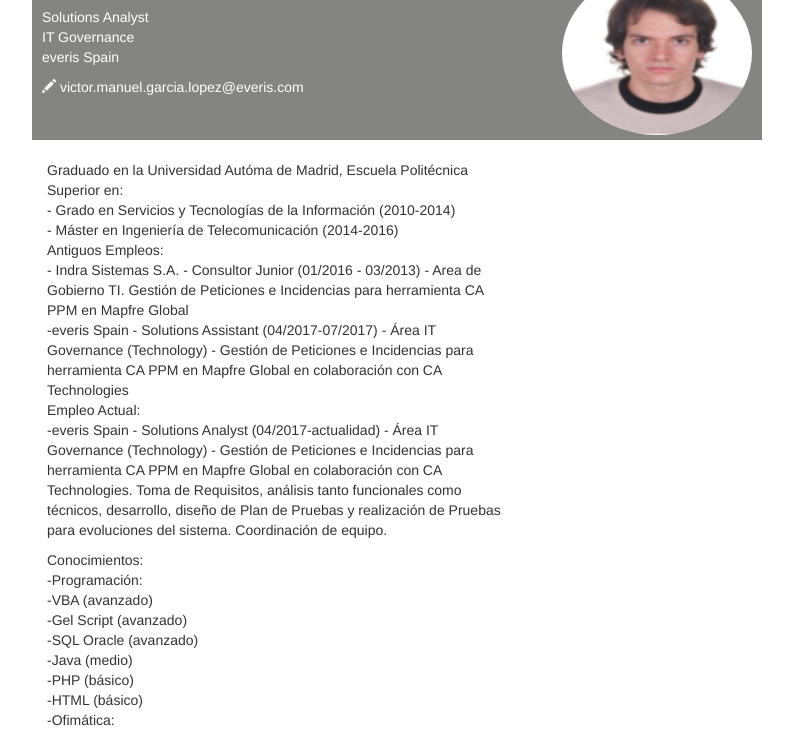
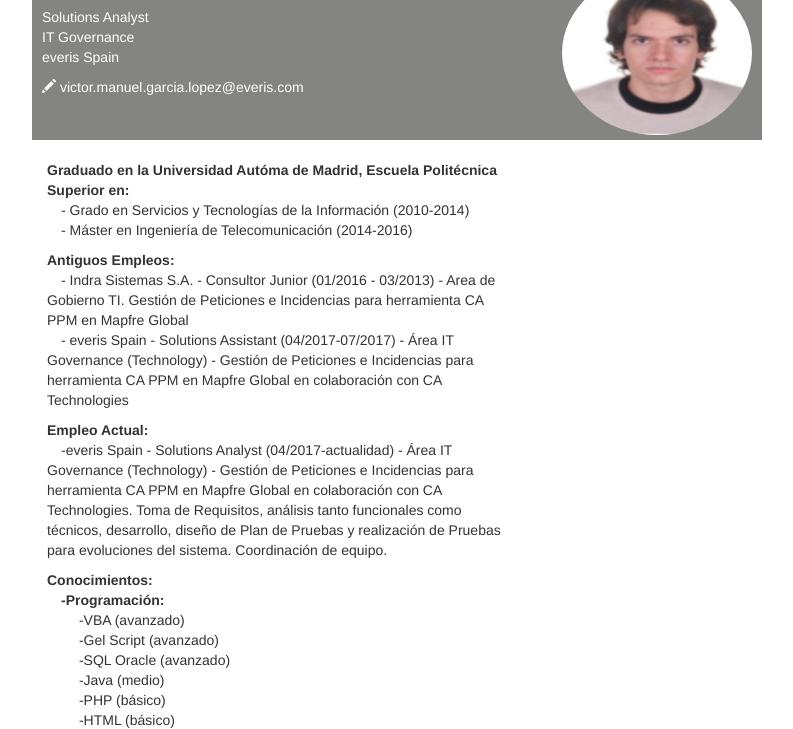
Before and after one commit to glvict1/glvict1.github.io, a plain HTML site: page index.html in a window 1280 px wide. Shown: the part 74-803 px from the top of the page, without its empty margins (243-1036 px from the left). Drawn offline with nearby package versions, Linux system fonts and the light colour scheme.

Commit message:
Sitio Web v4 - Se añade formato y tabulaciones

```diff
--- a/index.html
+++ b/index.html
@@ -41,30 +41,30 @@
       <div class='row'>
         <div class='col-sm-8'>
           <br>
-          <p>Graduado en la Universidad Autóma de Madrid, Escuela Politécnica Superior en:<br>
-          	- Grado en Servicios y Tecnologías de la Información (2010-2014)<br>
-          	- Máster en Ingeniería de Telecomunicación (2014-2016)<br>
+          <p><b>Graduado en la Universidad Autóma de Madrid, Escuela Politécnica Superior en:</b><br>
+          	&emsp;- Grado en Servicios y Tecnologías de la Información (2010-2014)<br>
+          	&emsp;- Máster en Ingeniería de Telecomunicación (2014-2016)<br>
+          	</p>
+          <p><b>Antiguos Empleos:</b><br>
+      		&emsp;- Indra Sistemas S.A. - Consultor Junior (01/2016 - 03/2013) - Area de Gobierno TI. Gestión de Peticiones e Incidencias para herramienta CA PPM en Mapfre Global<br>
 
-          Antiguos Empleos:<br>
-      		- Indra Sistemas S.A. - Consultor Junior (01/2016 - 03/2013) - Area de Gobierno TI. Gestión de Peticiones e Incidencias para herramienta CA PPM en Mapfre Global<br>
-
-      		-everis Spain - Solutions Assistant (04/2017-07/2017) - Área IT Governance (Technology) - Gestión de Peticiones e Incidencias para herramienta CA PPM en Mapfre Global en colaboración con CA Technologies<br>
-      	Empleo Actual:<br>
-      		-everis Spain - Solutions Analyst (04/2017-actualidad) - Área IT Governance (Technology) - Gestión de Peticiones e Incidencias para herramienta CA PPM en Mapfre Global en colaboración con CA Technologies. Toma de Requisitos, análisis tanto funcionales como técnicos, desarrollo, diseño de Plan de Pruebas y realización de Pruebas para evoluciones del sistema. Coordinación de equipo.
+      		&emsp;- everis Spain - Solutions Assistant (04/2017-07/2017) - Área IT Governance (Technology) - Gestión de Peticiones e Incidencias para herramienta CA PPM en Mapfre Global en colaboración con CA Technologies</p>
+      	<p><b>Empleo Actual:</b><br>
+      		&emsp;-everis Spain - Solutions Analyst (04/2017-actualidad) - Área IT Governance (Technology) - Gestión de Peticiones e Incidencias para herramienta CA PPM en Mapfre Global en colaboración con CA Technologies. Toma de Requisitos, análisis tanto funcionales como técnicos, desarrollo, diseño de Plan de Pruebas y realización de Pruebas para evoluciones del sistema. Coordinación de equipo.
       		</p>
 
-          <p>Conocimientos:<br>
-          	-Programación:<br>
-          		-VBA (avanzado)<br>
-				-Gel Script (avanzado)<br>
-          		-SQL Oracle (avanzado)<br>
-          		-Java (medio)<br>
-          		-PHP (básico)<br>
-          		-HTML (básico)<br>
-          	-Ofimática:<br>
-          		-Paquete Microsoft Office<br>
-          	-Idiomas:<br>
-          		-Inglés (Nivel alto - C1)<br>
+          <p><b>Conocimientos:</b><br>
+          	&emsp;<b>-Programación:</b><br>
+          	&emsp;&emsp;	-VBA (avanzado)<br>
+			&emsp;&emsp;	-Gel Script (avanzado)<br>
+          	&emsp;&emsp;	-SQL Oracle (avanzado)<br>
+          	&emsp;&emsp;	-Java (medio)<br>
+          	&emsp;&emsp;	-PHP (básico)<br>
+          	&emsp;&emsp;	-HTML (básico)<br>
+          	&emsp;<b>-Ofimática:</b><br>
+          	&emsp;&emsp;	-Paquete Microsoft Office<br>
+          	&emsp;<b>-Idiomas:</b><br>
+          	&emsp;&emsp;	-Inglés (Nivel alto - C1)<br>
 
           	</p>
 
```
